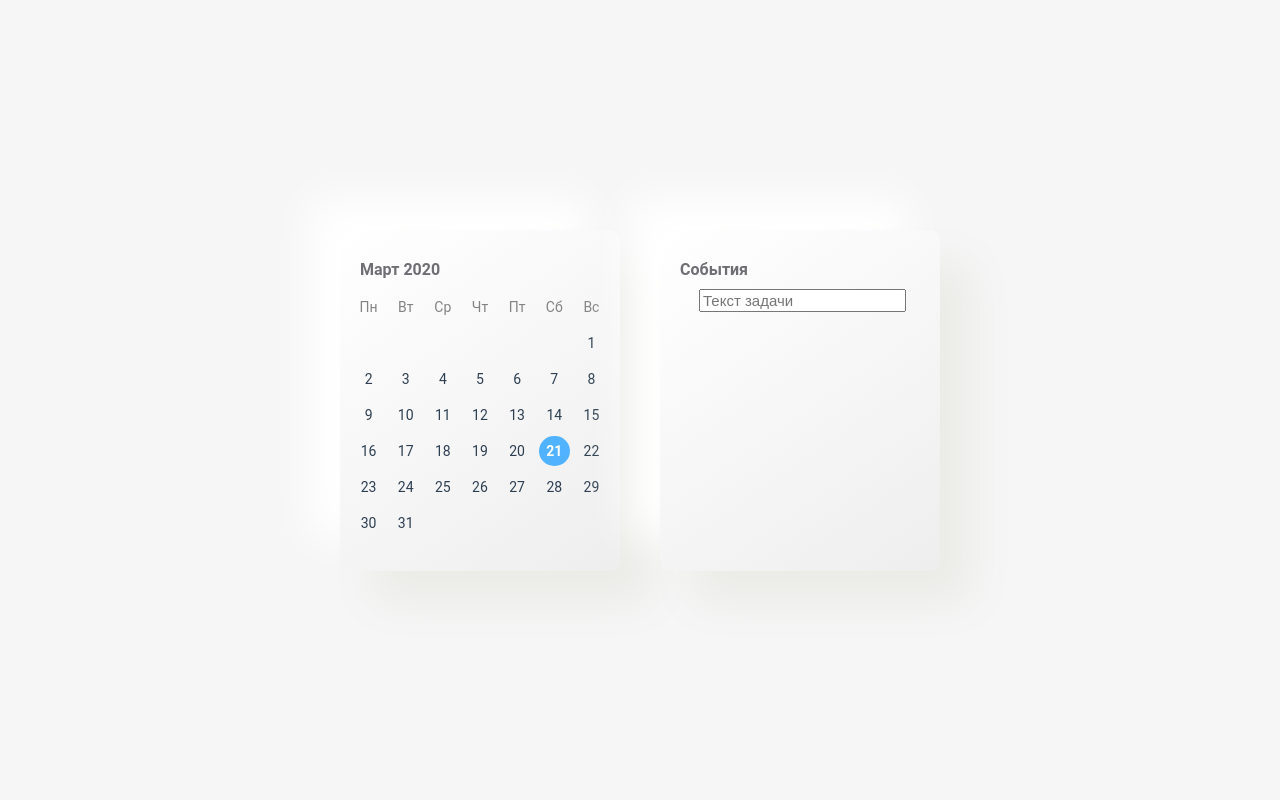
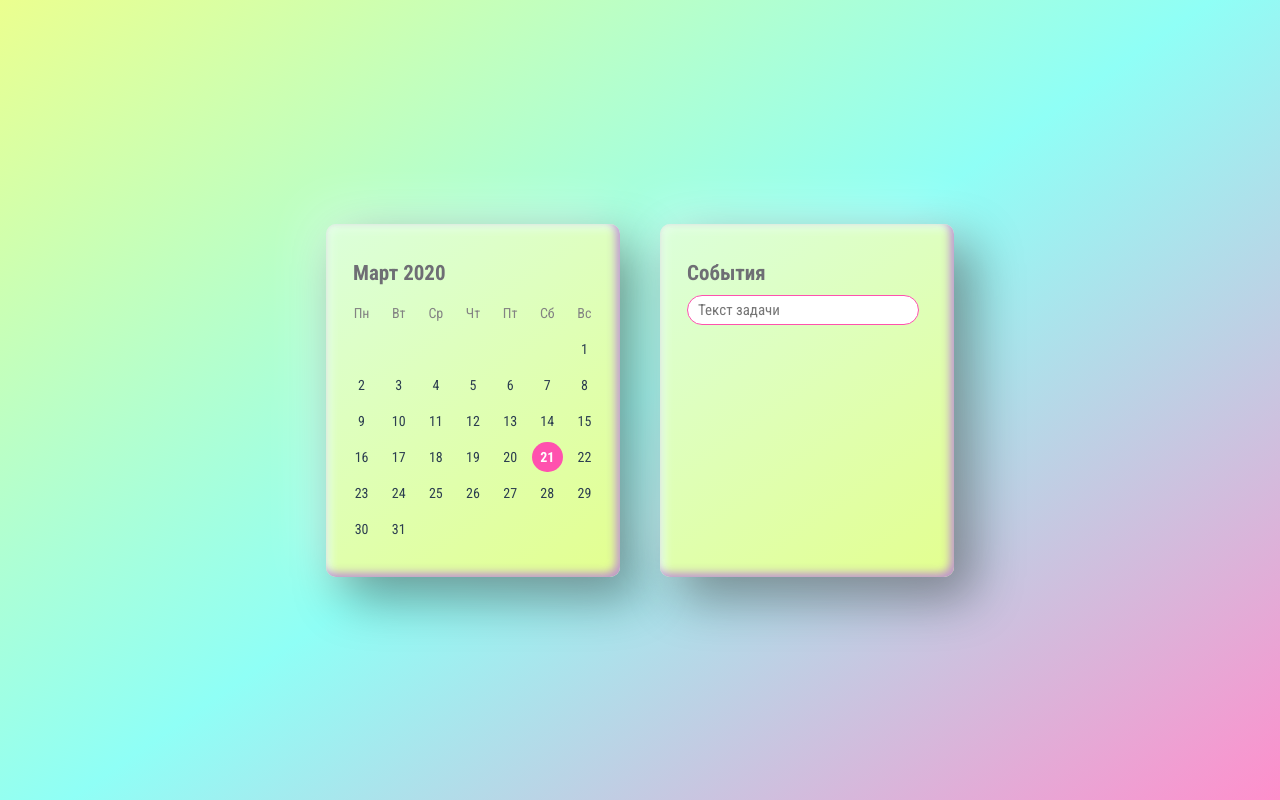
Before and after one commit to frontusia/calendar, a Vue app: page / in a window 1280 px wide. Built offline with nearby package versions, Linux system fonts and the light colour scheme.

Commit message:
feat: визуальные правки

```diff
--- a/public/index.html
+++ b/public/index.html
@@ -5,6 +5,7 @@
     <meta http-equiv="X-UA-Compatible" content="IE=edge">
     <meta name="viewport" content="width=device-width,initial-scale=1.0">
     <link rel="icon" href="<%= BASE_URL %>favicon.ico">
+    <link href="https://fonts.googleapis.com/css2?family=Roboto+Condensed:ital,wght@0,300;0,400;0,700;1,300;1,400;1,700&display=swap" rel="stylesheet">
     <title><%= htmlWebpackPlugin.options.title %></title>
   </head>
   <body>
--- a/src/assets/stylesheets/common.css
+++ b/src/assets/stylesheets/common.css
@@ -1,9 +1,6 @@
-p {
-    color: red;
-}
-
 .header {
     color: #6e6e74;
+    font-size: 21px;
     text-align: left;
     font-weight: 600;
     margin: 20px 10px 10px;
@@ -14,29 +11,31 @@ p {
 }
 
 html, body {
-    height:100%;
-    margin:0;
+    height: 100%;
+    margin: 0;
 }
 
 body {
-    font-family: 'Roboto', sans-serif;
+    font-family: 'Roboto Condensed', sans-serif;
     -webkit-font-smoothing: antialiased;
     -moz-osx-font-smoothing: grayscale;
     text-align: center;
     color: #2c3e50;
-    background: #f6f6f7;
+    background: linear-gradient(145deg, #ebff8f, #8ffff6, #ff8fcc);;
     display: flex;
 }
 
 .block {
-    padding: 10px 10px 30px;
+    padding: 17px 17px 30px;
     margin: 20px;
     flex-grow: 1;
     width: 260px;
     border-radius: 10px;
-    background: linear-gradient(145deg, #fff, #eee);
-    box-shadow: 32px 32px 44px #ebebe6,
-    -32px -32px 44px #ffffff;
+    background: linear-gradient(145deg, #dbffdb, #e3ff8f);
+    box-shadow: 18px 20px 50px rgba(0, 0, 0, 0.4),
+    -7px -7px 50px rgba(255, 255, 255, 0.5),
+    inset -4px -4px 9px #b67dd6d1,
+    inset 5px 5px 9px #e5ffe6;
 }
 
 .flex_container {
@@ -79,22 +78,39 @@ body {
 }
 
 .today {
-    background: #51b3ff;
+    background: #ff51ae;
     color: white !important;
     font-weight: bold;
 }
 
 .today:hover {
-    background: #3e9ee9;
+    background: #ee3799;
 }
 
 .tasks {
-    color: red;
+    color: #fe51ae;
+    font-weight: 600;
+    position: relative;
+}
+
+.tasks:after {
+    content: '';
+    height: 4px;
+    width: 4px;
+    background: #fe51ae;
+    position: absolute;
+    bottom: 3px;
+    right: 12px;
+    border-radius: 4px;
+}
+
+.today:after {
+    background: white;
 }
 
 .task_list_block {
     margin: 8px;
-    max-height: 180px;
+    max-height: 145px;
     overflow: auto;
     padding-bottom: 20px;
 }
@@ -104,12 +120,19 @@ body {
 }
 
 .input_task {
-    margin: 0px 5px 5px 29px;
+    margin: 0px 5px 5px 10px;
     font-size: 15px;
+    font-family: inherit;
+    padding: 5px 10px;
+    border: 1px solid #fe51ae;
+    border-radius: 15px;
+    width: 210px;
 }
 
 .input_task:focus {
-    outline: #50b3ff solid 2px;
+    outline: transparent;
+    border-color: #50b3ff;
+    box-shadow: 0px 0px 0px 1px #50b3ff;
 }
 
 .week {
@@ -149,7 +172,7 @@ input[type=checkbox] + label {
 }
 
 input[type=checkbox]:checked + label {
-    color: #ccc;
+    color: rgba(17, 16, 16, 0.40);;
     font-style: normal;
     text-decoration: line-through;
 }
```
